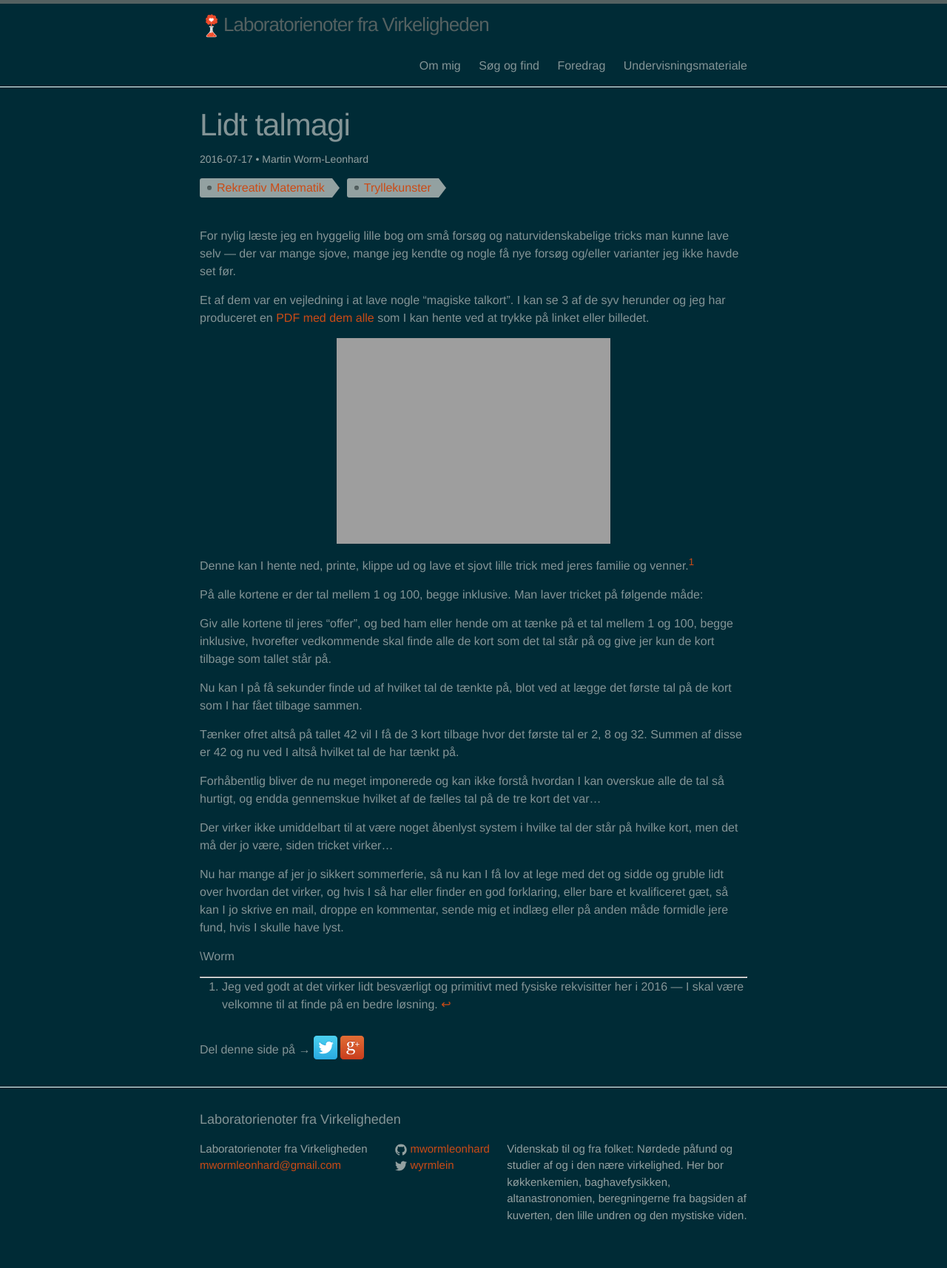
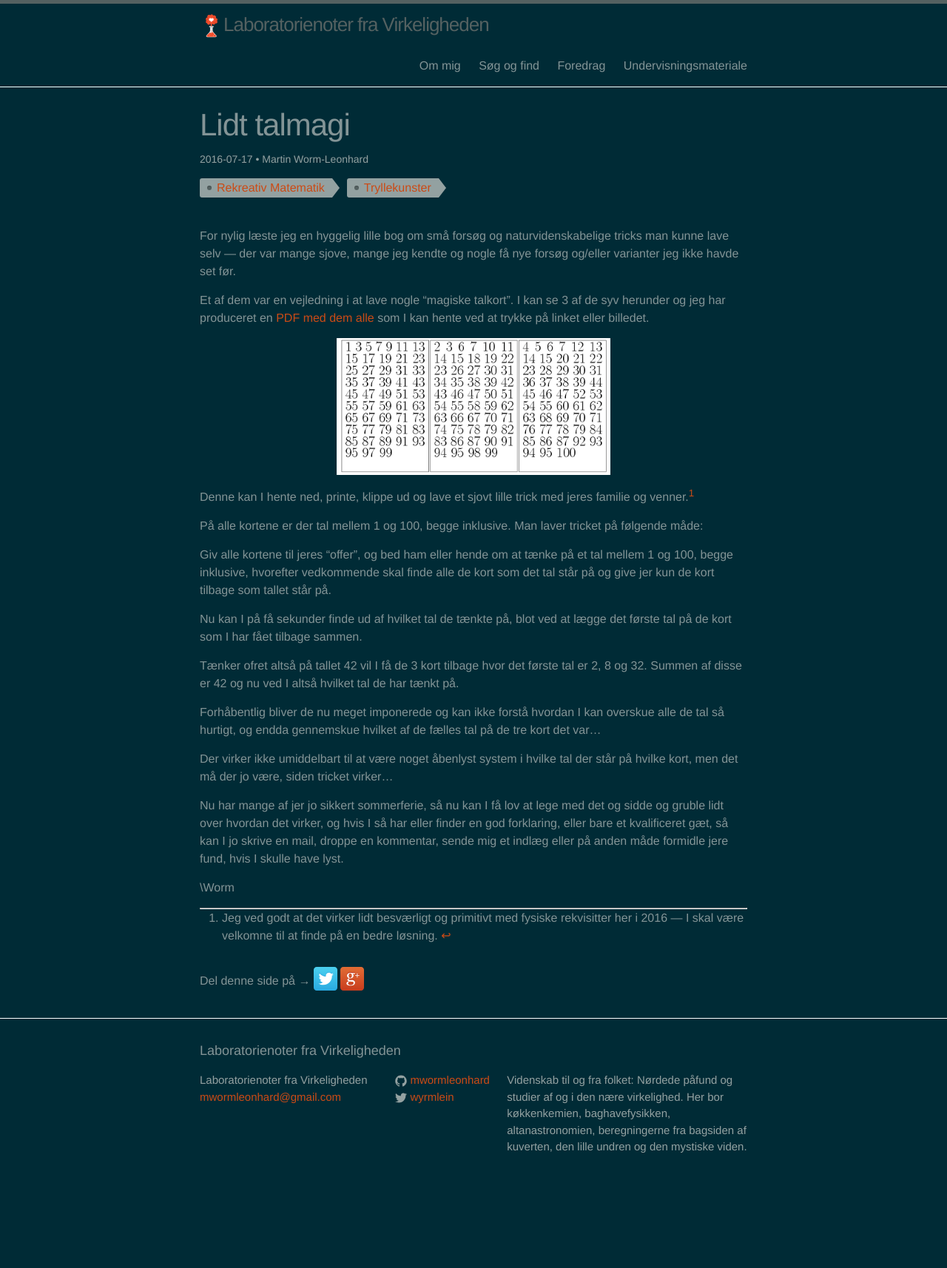
Before and after one commit to mwormleonhard/mwormleonhard.github.io, a Jekyll site: the page built from _posts/2016-07-17-Lidt-talmagi.md, in a window 1280 px wide. Shown: the whole page at 74% size. Built offline with Jekyll 4.4.1, drawn with Linux system fonts in a browser that asks for light colours; comment, search, counter and statistics services are not loaded; after the commit the page ends 1622 px from its top, so only the background shows below that.

Commit message:
Rettelser af Indlæg om matemagi og binære tryllekort

```diff
--- a/_posts/2016-07-17-Lidt-talmagi.md
+++ b/_posts/2016-07-17-Lidt-talmagi.md
@@ -12,7 +12,7 @@ For nylig læste jeg en hyggelig lille bog om små forsøg og naturvidenskabelig
 
 Et af dem var en vejledning i at lave nogle "magiske talkort". I kan se 3 af de syv herunder og jeg har produceret en [PDF med dem alle]({{ site.url }}/assets/tryllekort.pdf) som I kan hente ved at trykke på linket eller billedet.
 
-[![]({{ site.url }}/images.tryllekort.png)]({{ site.url }}/assets/tryllekort.pdf)
+[![]({{ site.url }}/images/tryllekort.png)]({{ site.url }}/assets/tryllekort.pdf)
 
 Denne kan I hente ned, printe, klippe ud og lave et sjovt lille trick med jeres familie og venner.[^1]
 
```
